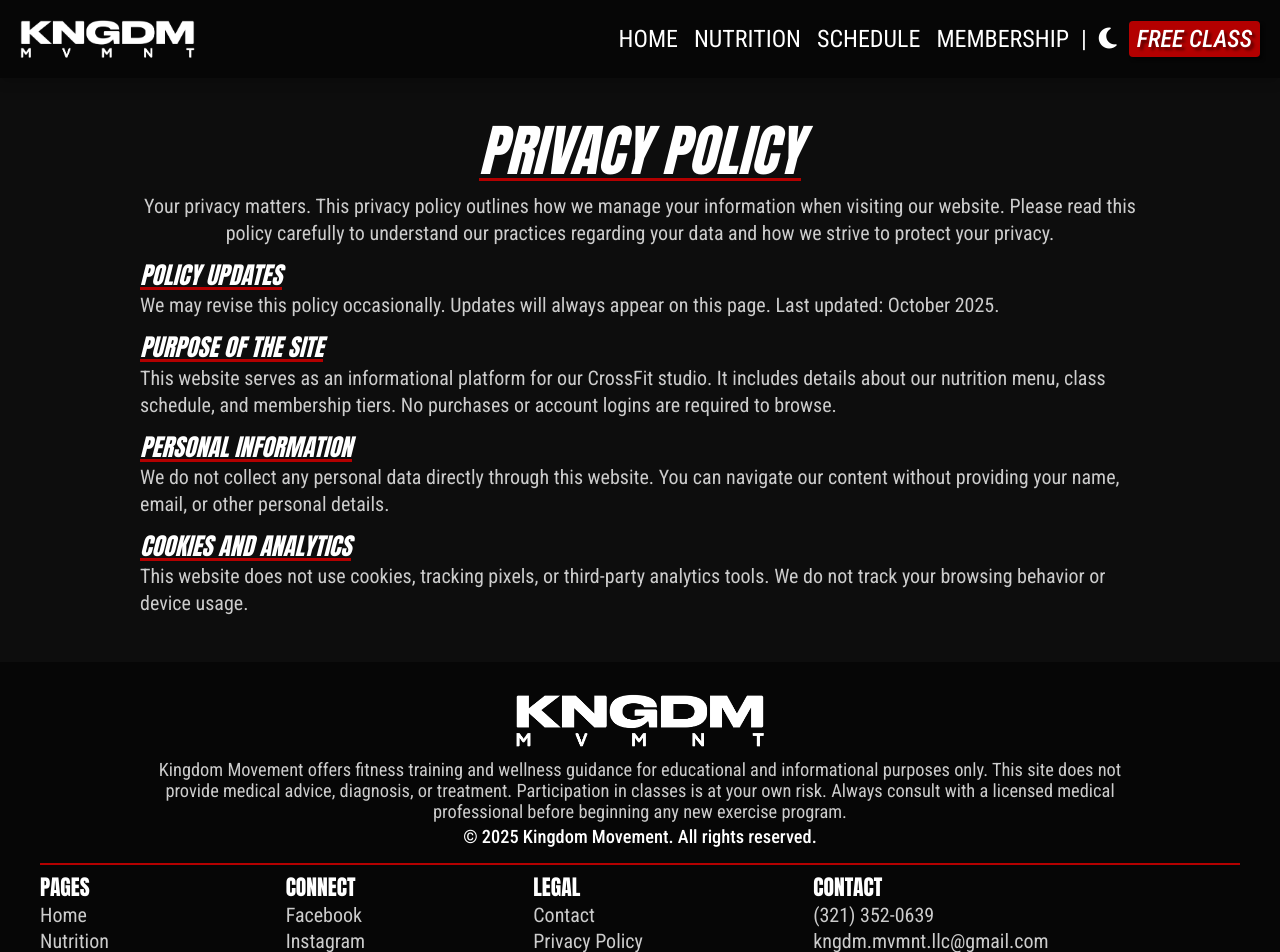
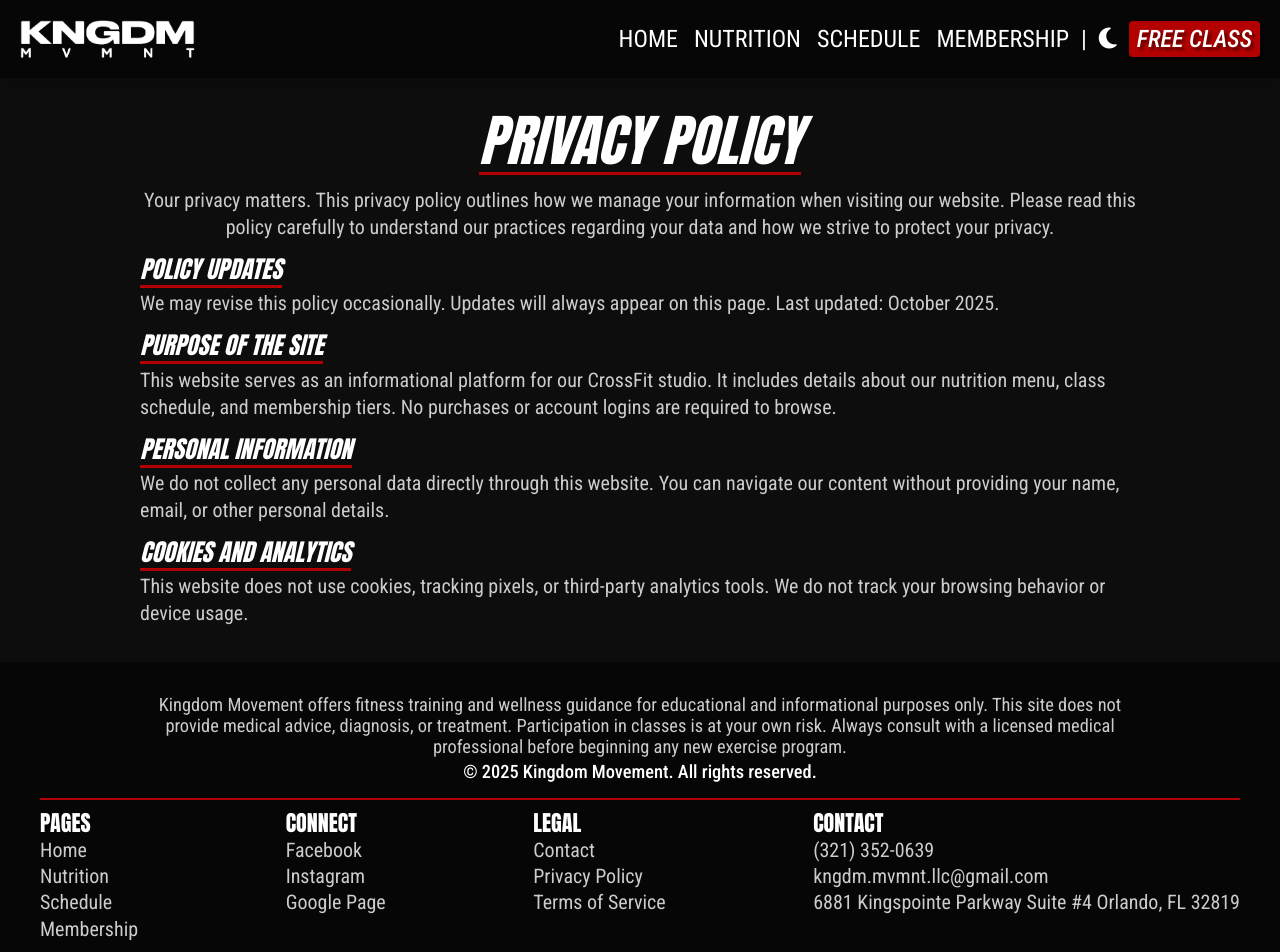
Before and after one commit to gilmerperez/kingdom-movement, a React (Vite) app: page /privacy-policy in a window 1280 px wide. Shown: the top 952 px of the page. Built offline with nearby package versions, Linux system fonts and the light colour scheme.

Commit message:
Added font to more items across website

```diff
--- a/src/components/Footer/Footer.jsx
+++ b/src/components/Footer/Footer.jsx
@@ -7,10 +7,6 @@ function Footer() {
       <footer>
         <div className={styles.footerContainer}>
           <section className={styles.topContainer}>
-            {/* Logo */}
-            <div className={styles.logoContainer}>
-              <img src="/logo-white.png" alt="Kingdom Movement Logo" />
-            </div>
             {/* Legal text */}
             <p className={styles.legalDisclaimer}>
               Kingdom Movement offers fitness training and wellness guidance for educational and informational purposes
--- a/src/components/Footer/Footer.module.css
+++ b/src/components/Footer/Footer.module.css
@@ -18,19 +18,6 @@ footer {
 .topContainer {
   text-align: center;
   margin-bottom: 1rem;
-}
-
-.logoContainer {
-  display: flex;
-  align-items: center;
-  justify-content: center;
-}
-
-/* Logo */
-.logoContainer img {
-  width: 250px;
-  transition: 0.3s ease;
-  margin-bottom: 0.75rem;
 }
 
 /* Legal disclaimer */
@@ -77,9 +64,9 @@ footer {
 }
 
 .navHeader {
-  font-weight: 500;
-  font-size: 1.35rem;
+  font-weight: 400;
   font-style: normal;
+  font-size: 1.375rem;
   transition: 0.3s ease;
   margin-bottom: 0.25rem;
   color: hsl(0, 0%, 100%);
@@ -109,10 +96,6 @@ footer {
     padding: 1.75rem;
   }
 
-  .logoContainer img {
-    width: 225px;
-  }
-
   .legalDisclaimer {
     font-size: 1rem;
   }
@@ -140,10 +123,6 @@ footer {
     padding: 1.5rem;
   }
 
-  .logoContainer img {
-    width: 175px;
-  }
-
   .legalDisclaimer {
     font-size: 0.95rem;
   }
--- a/src/pages/Contact/Contact.module.css
+++ b/src/pages/Contact/Contact.module.css
@@ -20,6 +20,7 @@
   display: inline-block;
   transition: 0.3s ease;
   margin-bottom: 0.75rem;
+  padding-bottom: 0.25rem;
   border-bottom: 3px solid var(--primary);
 }
 
--- a/src/pages/Membership/Membership.module.css
+++ b/src/pages/Membership/Membership.module.css
@@ -206,6 +206,7 @@
   display: inline-block;
   transition: 0.3s ease;
   margin-bottom: 0.75rem;
+  padding-bottom: 0.25rem;
   transform: translateY(30px);
   border-bottom: 3px solid hsl(0, 0%, 100%);
 }
--- a/src/pages/PrivacyPolicy/PrivacyPolicy.module.css
+++ b/src/pages/PrivacyPolicy/PrivacyPolicy.module.css
@@ -21,6 +21,7 @@
   display: inline-block;
   transition: 0.3s ease;
   margin-bottom: 0.75rem;
+  padding-bottom: 0.25rem;
   border-bottom: 3px solid var(--primary);
 }
 
@@ -43,6 +44,7 @@
   font-size: 1.5rem;
   display: inline-block;
   margin-bottom: 0.15rem;
+  padding-bottom: 0.25rem;
   border-bottom: 3px solid var(--primary);
 }
 
--- a/src/pages/TermsOfService/TermsOfService.module.css
+++ b/src/pages/TermsOfService/TermsOfService.module.css
@@ -21,6 +21,7 @@
   display: inline-block;
   transition: 0.3s ease;
   margin-bottom: 0.75rem;
+  padding-bottom: 0.25rem;
   border-bottom: 3px solid var(--primary);
 }
 
@@ -43,6 +44,7 @@
   font-size: 1.5rem;
   display: inline-block;
   margin-bottom: 0.15rem;
+  padding-bottom: 0.25rem;
   border-bottom: 3px solid var(--primary);
 }
 
```
